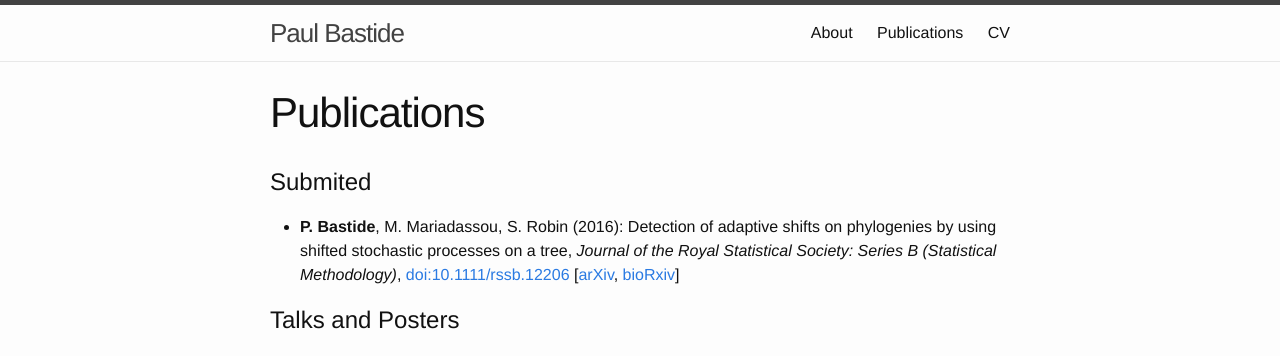
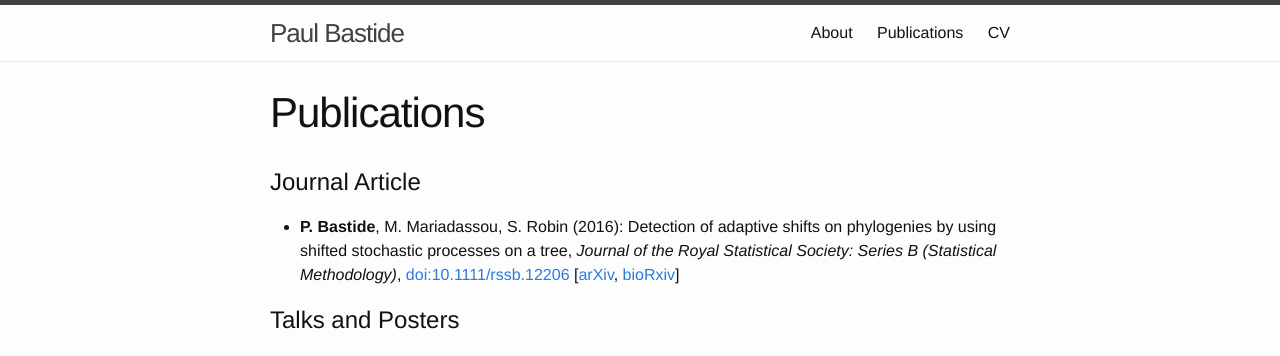
Before and after one commit to pbastide/pbastide.github.io, a Jekyll site: the page built from publi.md, in a window 1280 px wide. Shown: the top 356 px of the page. Built offline with Jekyll 4.4.1, drawn with Linux system fonts in a browser that asks for light colours.

Commit message:
Change status publi.

```diff
--- a/publi.md
+++ b/publi.md
@@ -4,7 +4,7 @@ title: Publications
 weight: 3
 ---
 
-# Submited
+# Journal Article
 
 - **P. Bastide**, M. Mariadassou, S. Robin (2016): Detection of adaptive shifts on phylogenies by using shifted stochastic processes on a tree, *Journal of the Royal Statistical Society: Series B (Statistical Methodology)*, [doi:10.1111/rssb.12206](http://onlinelibrary.wiley.com/doi/10.1111/rssb.12206/full) [[arXiv](http://arxiv.org/abs/1508.00225), [bioRxiv](http://biorxiv.org/content/early/2016/02/05/023804)]
 
```
